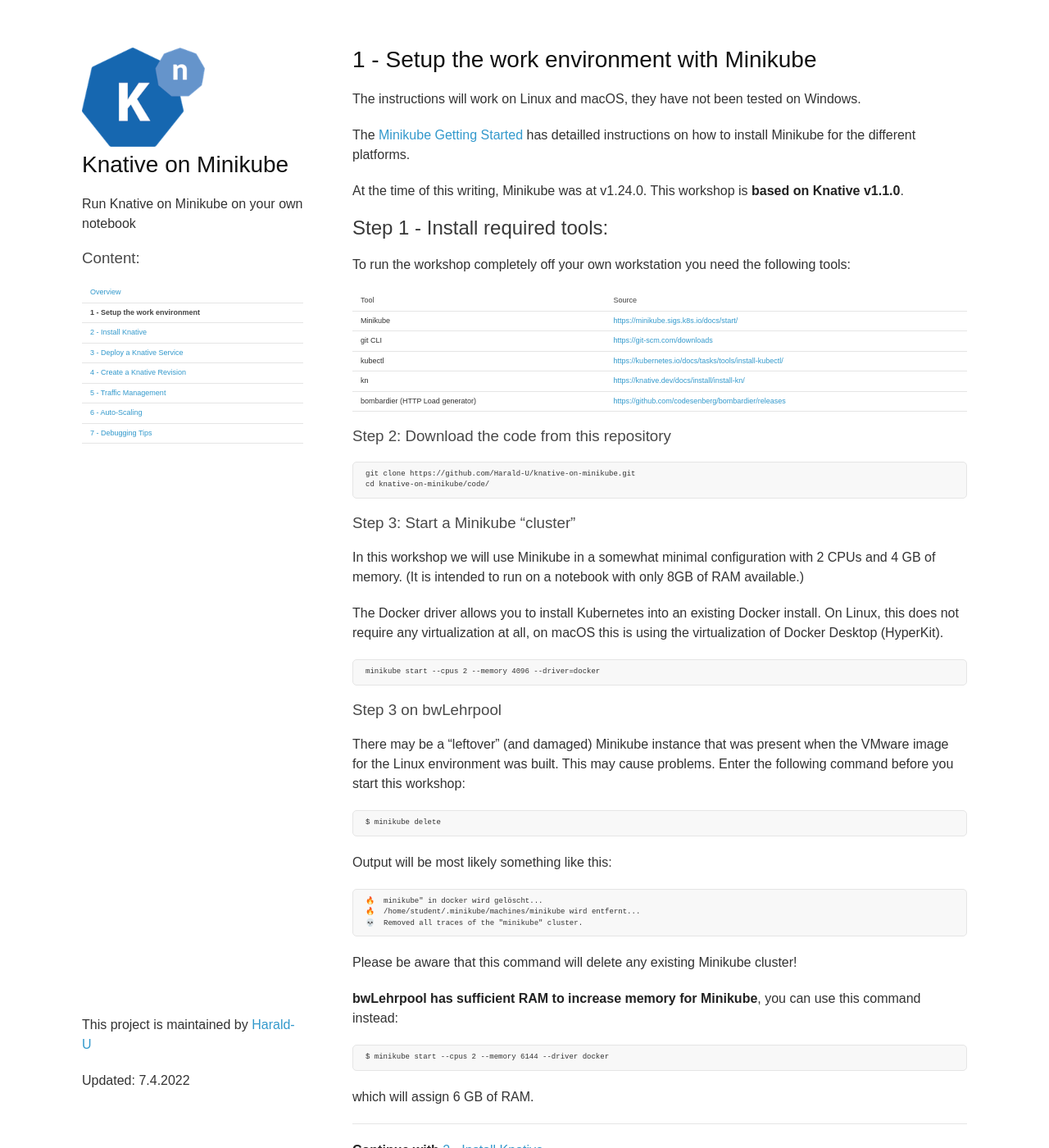
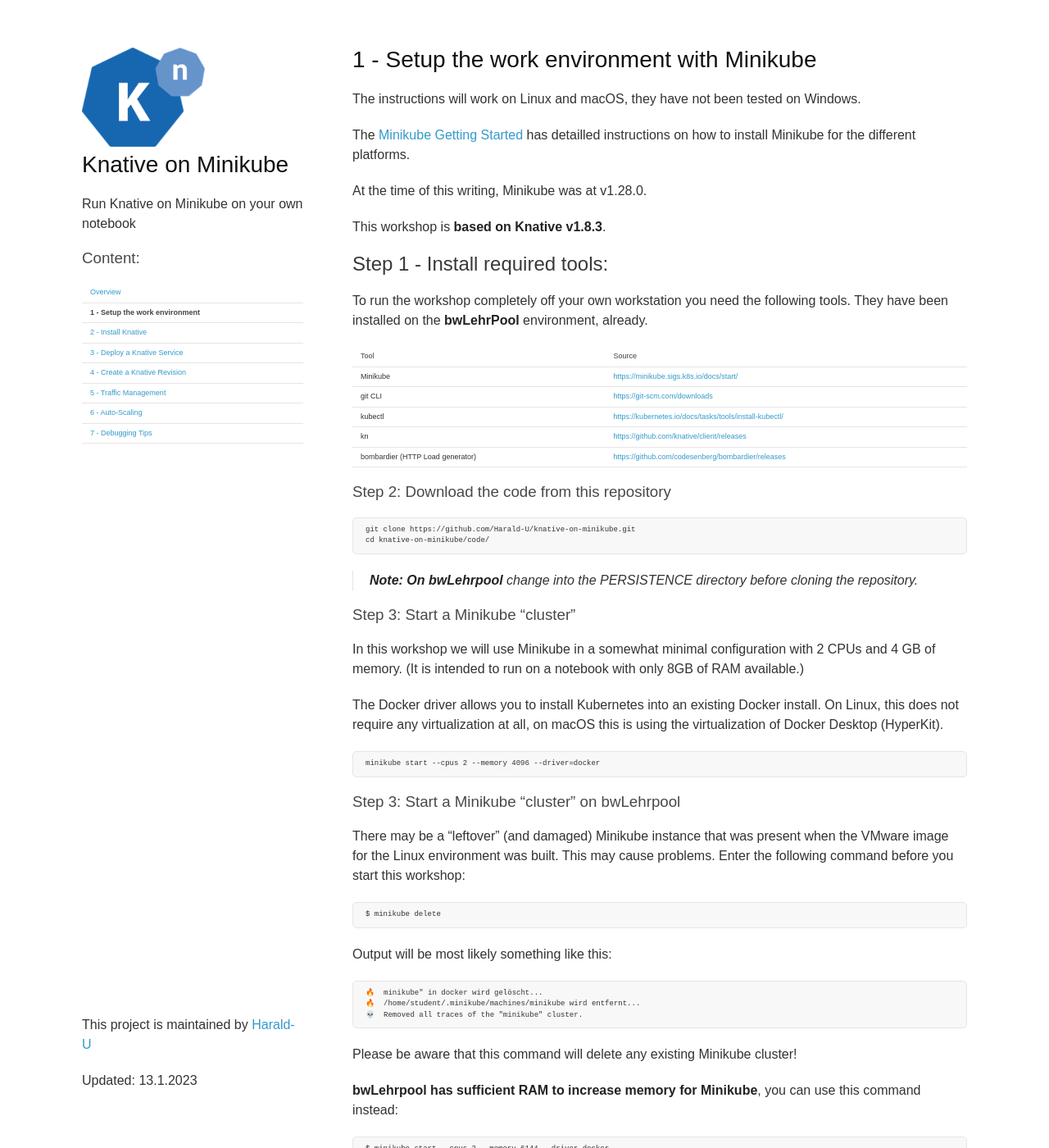
Before and after one commit to Harald-U/knative-on-minikube, a Jekyll site: the page built from workshop/1-Prereqs.md, in a window 1280 px wide and 1400 px high. Shown: the whole window at 82% size. Built offline with Jekyll 4.4.1, drawn with Linux system fonts in a browser that asks for light colours.

Commit message:
first updates

````diff
--- a/_config.yml
+++ b/_config.yml
@@ -1,7 +1,7 @@
 theme: jekyll-theme-minimal
 title: Knative on Minikube
 description: Run Knative on Minikube on your own notebook
-updated: 7.4.2022
+updated: 13.1.2023
 show_downloads: False
 logo: /images/knative-logo.png
 navigation:
--- a/workshop/1-Prereqs.md
+++ b/workshop/1-Prereqs.md
@@ -9,18 +9,20 @@ The instructions will work on Linux and macOS, they have not been tested on Wind
 
 The [Minikube Getting Started](https://minikube.sigs.k8s.io/docs/start/) has detailled instructions on how to install Minikube for the different platforms.
 
-At the time of this writing, Minikube was at v1.24.0. This workshop is **based on Knative v1.1.0**.
+At the time of this writing, Minikube was at v1.28.0.
+
+This workshop is **based on Knative v1.8.3**.
 
 ## Step 1 - Install required tools:
 
-To run the workshop completely off your own workstation you need the following tools:
+To run the workshop completely off your own workstation you need the following tools. They have been installed on the **bwLehrPool** environment, already.
 
 Tool  |Source
 ----------------|----
 Minikube|[https://minikube.sigs.k8s.io/docs/start/](https://minikube.sigs.k8s.io/docs/start/){:target="_blank"}
 git CLI|[https://git-scm.com/downloads](https://git-scm.com/downloads){:target="_blank"}
 kubectl|[https://kubernetes.io/docs/tasks/tools/install-kubectl/](https://kubernetes.io/docs/tasks/tools/install-kubectl/){:target="_blank"}
-kn|[https://knative.dev/docs/install/install-kn/](https://knative.dev/docs/install/install-kn/){:target="_blank"}
+kn|[https://github.com/knative/client/releases](https://github.com/knative/client/releases){:target="_blank"}
 bombardier (HTTP Load generator)|[https://github.com/codesenberg/bombardier/releases](https://github.com/codesenberg/bombardier/releases){:target="_blank"}
 
 ### Step 2: Download the code from this repository
@@ -29,6 +31,8 @@ bombardier (HTTP Load generator)|[https://github.com/codesenberg/bombardier/rele
 git clone https://github.com/Harald-U/knative-on-minikube.git
 cd knative-on-minikube/code/
 ```
+> **Note: On bwLehrpool** change into the PERSISTENCE directory before cloning the repository.
+
 
 ### Step 3: Start a Minikube "cluster"
 
@@ -40,7 +44,7 @@ The Docker driver allows you to install Kubernetes into an existing Docker insta
 minikube start --cpus 2 --memory 4096 --driver=docker
 ```
 
-### Step 3 on bwLehrpool
+### Step 3: Start a Minikube "cluster" on bwLehrpool
 
 There may be a "leftover" (and damaged) Minikube instance that was present when the VMware image for the Linux environment was built.  This may cause problems. Enter the following command before you start this workshop:
 
````
Also changed, not shown: workshop/2-InstallKnative.md (+10 -8 lines), workshop/3-DeployKnativeService.md (+2 -2 lines).
